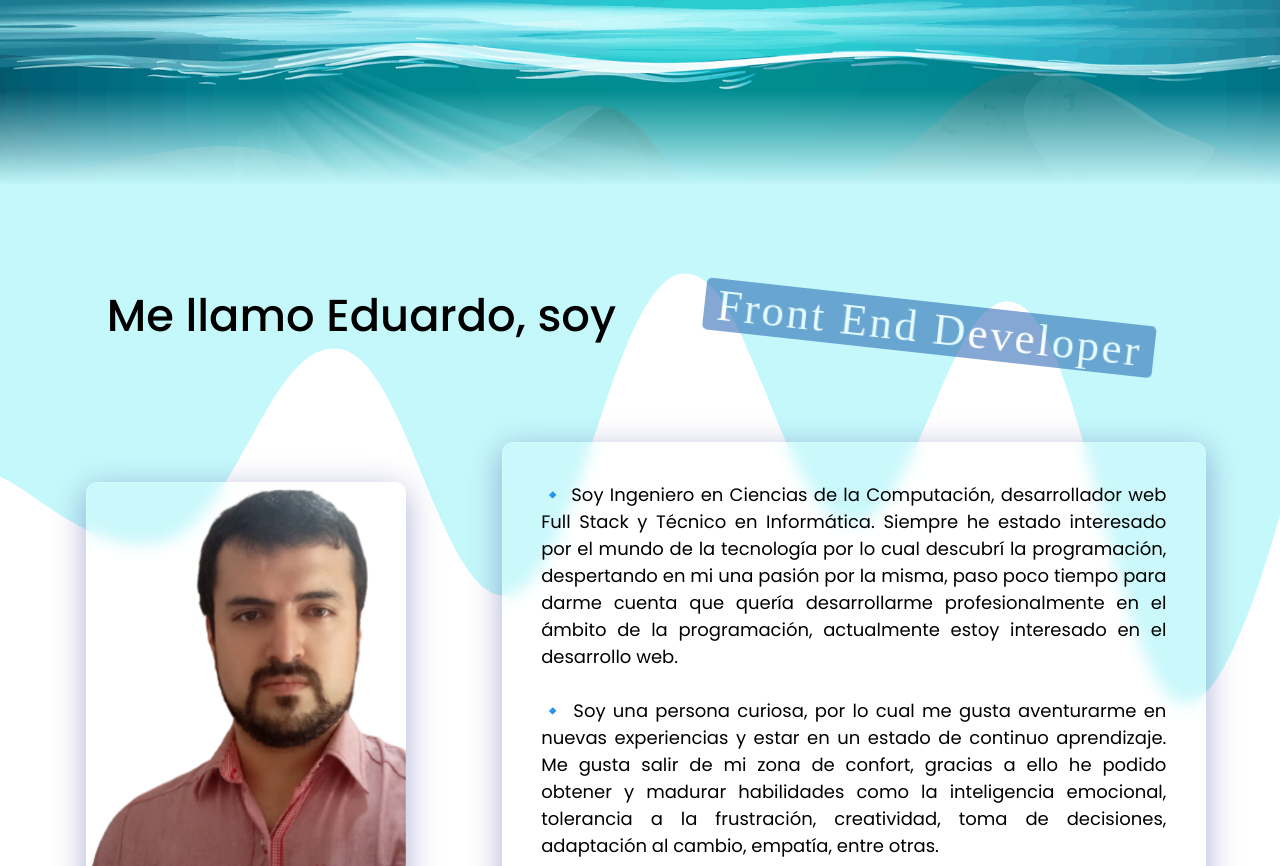
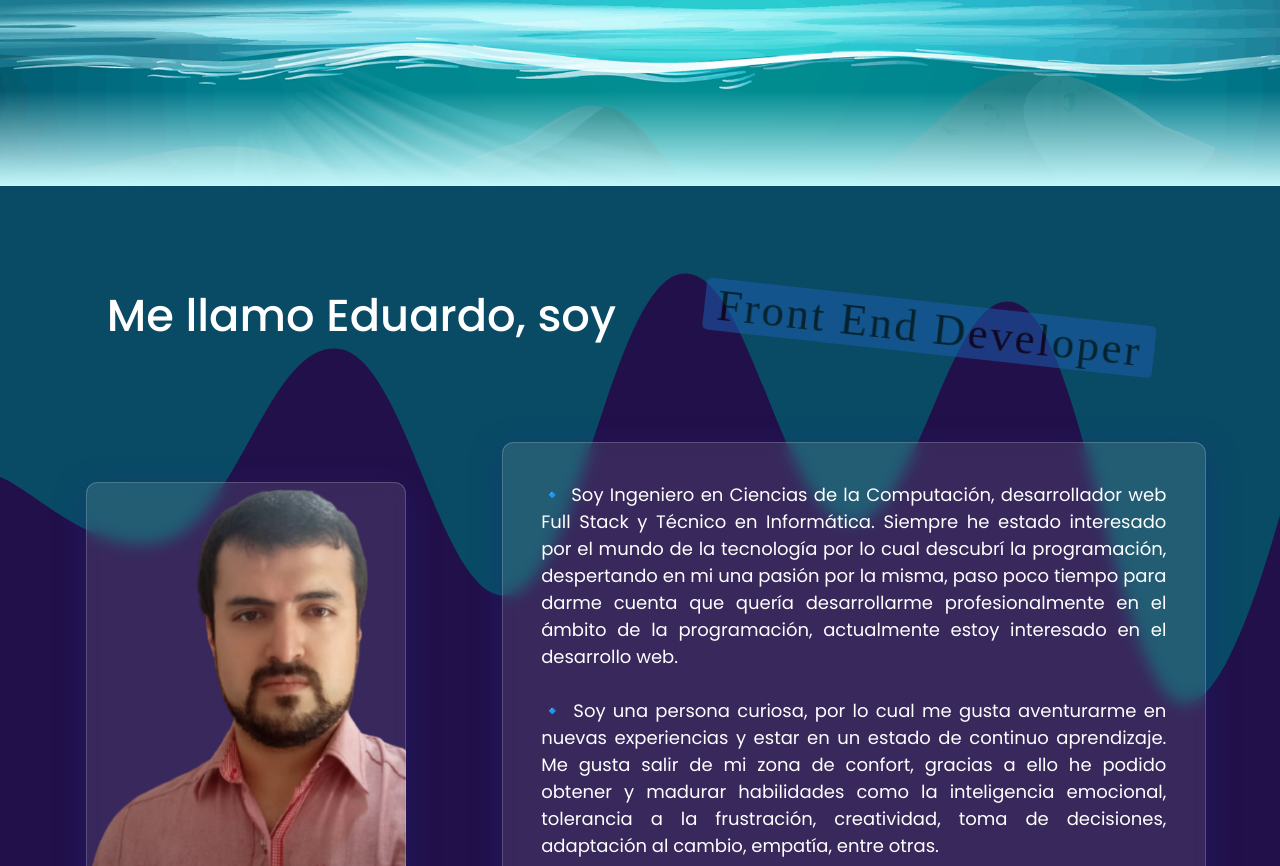
Before and after one commit to edRiosJ/portfolio, a React (Create React App) app: page / in a window 1280 px wide. Shown: the part 614-1480 px from the top of the page. Built offline with nearby package versions, Linux system fonts and the light colour scheme; a web font is replaced by a local one.

Commit message:
Section about dark theme

```diff
--- a/src/components/pures/aboutSection/aboutSection.css
+++ b/src/components/pures/aboutSection/aboutSection.css
@@ -2,7 +2,8 @@
 {
   padding-top: 7vh;
   min-height: 100vh;
-  background-image: url('../../../img/wave.svg');
+  background-color: #22104A;
+  background-image: url('../../../img/waveDark.svg');
   background-repeat: no-repeat;
 
 }
@@ -21,7 +22,7 @@
 {
   font-size:  3.5vw;
   font-weight: 500;
-  color: #000;
+  color: #FFFFFF;
   width: 40vw;
   height: 10vh;
 }
@@ -35,7 +36,7 @@
   position: absolute;
   background-color: #175CAD;
   padding-inline: 1vw;
-  color: #fff;
+  color: #000000;
   border-radius: 0.4vw;
   opacity: 0;
   transform-origin: 10% 75%;
@@ -122,6 +123,7 @@
   padding: 3vw;
   text-align: justify;
   font-size: 18px;
+  color: #FFFFFF;
   background: rgba( 255, 255, 255, 0.1 );
   box-shadow: 0 8px 32px 0 rgba( 31, 38, 135, 0.37 );
   backdrop-filter: blur( 7.5px );
```
